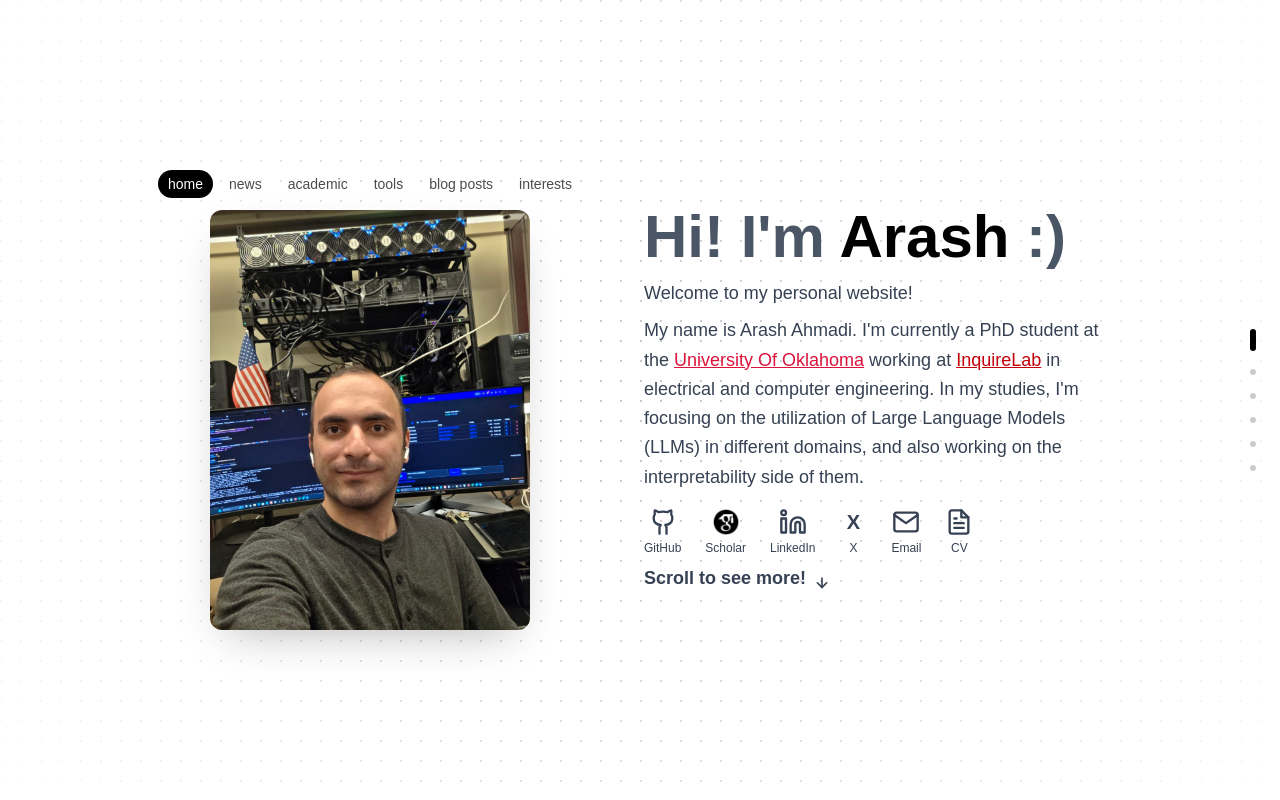
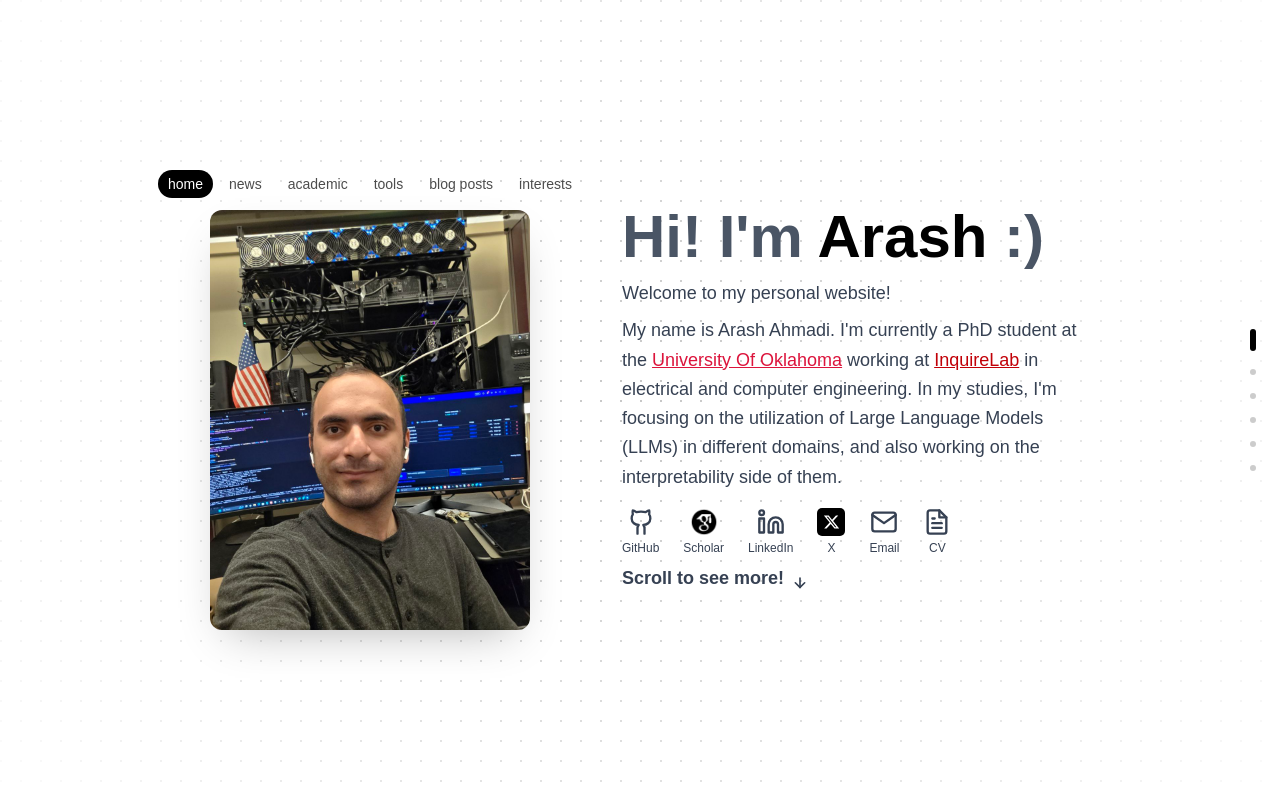
Before and after one commit to Arash-san/arash-website, a Next.js app: page / in a window 1280 px wide. Built offline with nearby package versions, Linux system fonts and the light colour scheme.

Commit message:
Refine social icon and section scrolling

```diff
--- a/app/globals.css
+++ b/app/globals.css
@@ -54,13 +54,12 @@ body {
   background-clip: content-box;
 }
 
-/* Inner section scrollbars stay on the left so they do not compete with the
-   page progress control on the right. The text direction is restored on each
-   content block. A mask appears after the first few pixels of scrolling and
-   softens the top edge of long sections. */
+/* Inner section scrollbars use their familiar right edge on larger screens.
+   On phones they move left, away from the page progress control. A mask
+   appears after the first few pixels and softens the top edge of long sections. */
 .section-scroll {
-  direction: rtl;
-  padding-left: 12px;
+  direction: ltr;
+  padding-right: 12px;
   scrollbar-gutter: stable;
 }
 .section-scroll-content {
@@ -69,6 +68,14 @@ body {
 .section-scroll[data-scrolled="true"] {
   -webkit-mask-image: linear-gradient(to bottom, transparent 0, #000 34px, #000 100%);
   mask-image: linear-gradient(to bottom, transparent 0, #000 34px, #000 100%);
+}
+
+@media (max-width: 640px) {
+  .section-scroll {
+    direction: rtl;
+    padding-right: 0;
+    padding-left: 12px;
+  }
 }
 
 /* Blog preview on the portfolio */
--- a/app/page.tsx
+++ b/app/page.tsx
@@ -29,7 +29,11 @@ export default function Home() {
   const lastStep = useRef(0);
   const wheelAccum = useRef(0);
   const lastWheel = useRef(0);
+  const wheelDirection = useRef(0);
+  const wheelStartedInside = useRef(false);
   const touchStartY = useRef<number | null>(null);
+  const touchDirection = useRef(0);
+  const touchStartedInside = useRef(false);
   const swipeConsumed = useRef(false);
   const dRefs = useRef<(HTMLDivElement | null)[]>([]);
   const mRefs = useRef<(HTMLDivElement | null)[]>([]);
@@ -109,15 +113,24 @@ export default function Home() {
     return (dir > 0 && !atBottom) || (dir < 0 && !atTop);
   }
 
-  // Wheel: scroll inside a section natively; at the bounds, one gesture = one
-  // section. Accumulate deltas so trackpad momentum can't double-fire.
+  // Keep the gesture that reaches an inner scroll boundary inside that section.
+  // A pause between wheel events marks release, so only a fresh gesture that
+  // starts at the boundary can advance to the next or previous section.
   const onWheel = (e: React.WheelEvent) => {
     const dir = Math.sign(e.deltaY);
-    if (dir === 0 || scrollerConsumes(dir)) return;
+    if (dir === 0) return;
+
     const now = performance.now();
+    const isNewGesture = now - lastWheel.current > 220 || wheelDirection.current !== dir;
+    if (isNewGesture) {
+      wheelAccum.current = 0;
+      wheelDirection.current = dir;
+      wheelStartedInside.current = scrollerConsumes(dir);
+    }
+    lastWheel.current = now;
+
+    if (scrollerConsumes(dir) || wheelStartedInside.current) return;
     if (now - lastStep.current < 700) return;
-    if (now - lastWheel.current > 200) wheelAccum.current = 0;
-    lastWheel.current = now;
     wheelAccum.current += e.deltaY;
     if (Math.abs(wheelAccum.current) > 50) {
       wheelAccum.current = 0;
@@ -127,6 +140,8 @@ export default function Home() {
 
   const onTouchStart = (e: React.TouchEvent) => {
     touchStartY.current = e.touches[0].clientY;
+    touchDirection.current = 0;
+    touchStartedInside.current = false;
     swipeConsumed.current = false;
   };
 
@@ -134,11 +149,22 @@ export default function Home() {
     if (touchStartY.current == null || swipeConsumed.current) return;
     const dy = touchStartY.current - e.touches[0].clientY; // > 0 = swipe up = next
     const dir = Math.sign(dy);
-    if (dir === 0 || scrollerConsumes(dir)) return;
+    if (dir === 0 || Math.abs(dy) < 4) return;
+    if (touchDirection.current === 0) {
+      touchDirection.current = dir;
+      touchStartedInside.current = scrollerConsumes(dir);
+    }
+    if (scrollerConsumes(dir) || touchStartedInside.current) return;
     if (Math.abs(dy) > 56 && performance.now() - lastStep.current > 500) {
       swipeConsumed.current = true;
       goToRef.current(activeRef.current + dir);
     }
+  };
+
+  const onTouchEnd = () => {
+    touchStartY.current = null;
+    touchDirection.current = 0;
+    touchStartedInside.current = false;
   };
 
   useEffect(() => {
@@ -267,7 +293,9 @@ export default function Home() {
         <span className="text-xs">LinkedIn</span>
       </a>
       <a href="https://x.com/user_arash" target="_blank" rel="noopener noreferrer" className="flex flex-col items-center gap-1 text-gray-700 hover:text-black transition-colors">
-        <span aria-hidden="true" className={cn(iconSize, "flex items-center justify-center font-semibold text-[1.25rem]")}>X</span>
+        <span aria-hidden="true" className={cn(iconSize, "flex items-center justify-center rounded-[5px] bg-black")}>
+          <Image src="/x-logo-white.svg" alt="" width={24} height={24} className="h-[58%] w-[58%]" />
+        </span>
         <span className="text-xs">X</span>
       </a>
       <a href="mailto:arash.ahmadi@ou.edu" className="flex flex-col items-center gap-1 text-gray-700 hover:text-black transition-colors">
@@ -500,6 +528,8 @@ export default function Home() {
         onWheel={onWheel}
         onTouchStart={onTouchStart}
         onTouchMove={onTouchMove}
+        onTouchEnd={onTouchEnd}
+        onTouchCancel={onTouchEnd}
       >
         <DotPattern
           width={20}
```
Also changed, not shown: public/x-logo-white.svg (added).
